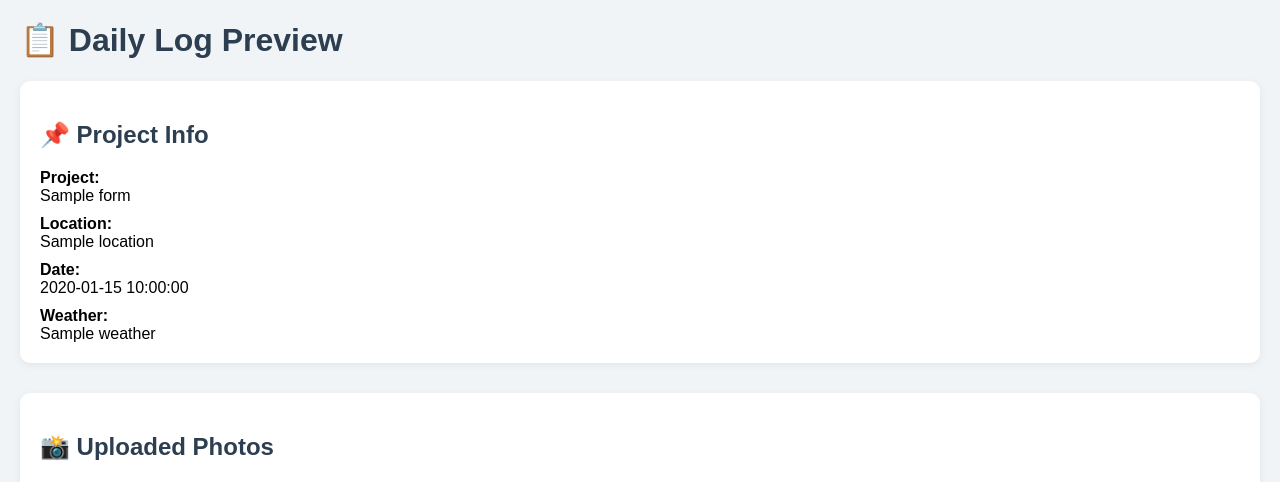
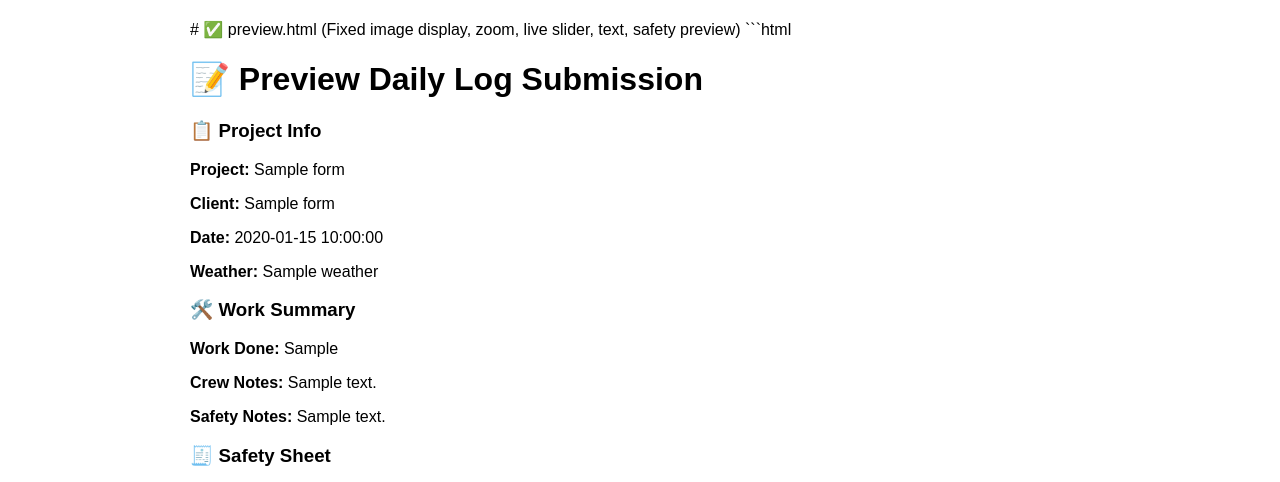
Before and after one commit to VagishKapila/gpt-material-insight-api, a Flask app: template templates/preview.html in a window 1280 px wide. Shown: the top 482 px of the page. Run offline with Flask 3, Linux system fonts and the light colour scheme; the template is opened without the code that fills it: most values are stand-ins (such as "Sample title", 1, 10 or a date in 2020); grey boxes marked "Sample" are stand-in pictures.

Commit message:
Update preview.html

````diff
--- a/templates/preview.html
+++ b/templates/preview.html
@@ -1,77 +1,77 @@
+# ✅ preview.html (Fixed image display, zoom, live slider, text, safety preview)
+
+```html
 <!DOCTYPE html>
 <html lang="en">
 <head>
-  <meta charset="UTF-8">
-  <title>Daily Log Preview</title>
+  <meta charset="UTF-8" />
+  <title>Preview Daily Log</title>
   <style>
-    body { font-family: Arial, sans-serif; margin: 20px; background: #f0f4f7; }
-    h1, h2 { color: #2c3e50; }
-    .section { margin-bottom: 30px; padding: 20px; background: #fff; border-radius: 10px; box-shadow: 0 2px 8px rgba(0,0,0,0.06); }
-    .label { font-weight: bold; display: block; margin-top: 10px; }
-    .images img {
-      width: 140px; height: auto;
-      border-radius: 6px; margin: 4px;
-      box-shadow: 0 2px 6px rgba(0,0,0,0.1);
-      cursor: zoom-in;
-    }
-    .zoom-modal {
-      display: none; position: fixed; top: 0; left: 0; width: 100%; height: 100%;
-      background: rgba(0,0,0,0.8); justify-content: center; align-items: center; z-index: 999;
-    }
-    .zoom-modal img { max-width: 90%; max-height: 90%; border-radius: 8px; }
+    body { font-family: sans-serif; max-width: 900px; margin: auto; padding: 20px; }
+    .images img { width: 180px; margin: 10px; border-radius: 6px; border: 1px solid #aaa; }
+    .images img:hover { cursor: zoom-in; border-color: #000; }
+    .slider-container { margin-bottom: 20px; }
   </style>
 </head>
 <body>
-  <h1>📋 Daily Log Preview</h1>
+  <h1>📝 Preview Daily Log Submission</h1>
+  <form method="POST" action="/generate_pdf/{{ session_id }}">
+    <h3>📋 Project Info</h3>
+    <p><b>Project:</b> {{ form_data.project_name }}</p>
+    <p><b>Client:</b> {{ form_data.client_name }}</p>
+    <p><b>Date:</b> {{ form_data.date }}</p>
+    <p><b>Weather:</b> {{ form_data.weather }}</p>
 
-  {% if form_data %}
-  <div class="section">
-    <h2>📌 Project Info</h2>
-    <div><span class="label">Project:</span> {{ form_data.project_name }}</div>
-    <div><span class="label">Location:</span> {{ form_data.location }}</div>
-    <div><span class="label">Date:</span> {{ form_data.date }}</div>
-    <div><span class="label">Weather:</span> {{ form_data.weather or "Not Provided" }}</div>
-  </div>
-  {% endif %}
+    <h3>🛠️ Work Summary</h3>
+    <p><b>Work Done:</b> {{ form_data.work_done }}</p>
+    <p><b>Crew Notes:</b> {{ form_data.crew_notes }}</p>
+    <p><b>Safety Notes:</b> {{ form_data.safety_notes }}</p>
 
-  {% if image_paths %}
-  <div class="section images">
-    <h2>📸 Uploaded Photos</h2>
-    {% for img in image_paths %}
-      <img src="{{ img }}" onclick="zoomImage(this.src)">
-    {% endfor %}
-  </div>
-  <div class="zoom-modal" id="zoomModal" onclick="this.style.display='none'">
-    <img id="zoomedImg" src="">
-  </div>
-  {% endif %}
+    {% if safety_sheet_path %}
+      <h3>🧾 Safety Sheet</h3>
+      <img src="/{{ safety_sheet_path }}" width="300" />
+    {% endif %}
 
-  {% if ai_results %}
-  <form action="/generate_pdf/{{ session_id }}" method="post">
-    <div class="section">
-      <h2>🤖 AI Scope Analysis</h2>
-      <p><strong>AI Completion:</strong> {{ ai_results.completion }}%</p>
-      <hr>
+    {% if ai_results %}
+      <h3>🤖 AI Scope Comparison</h3>
+      <p><b>Estimated Completion:</b> {{ ai_results.completion }}%</p>
+      <input type="hidden" name="item_count" value="{{ ai_results.scored_items | length }}">
+
       {% for item in ai_results.scored_items %}
-        <div>
-          <label class="label">{{ item.scope }}</label>
-          <input type="range" name="confidence_{{ loop.index0 }}" min="0" max="100" value="{{ item.confidence|int }}" oninput="document.getElementById('val_{{ loop.index0 }}').innerText = this.value">
-          <span id="val_{{ loop.index0 }}">{{ item.confidence|int }}</span>%
-          <input type="checkbox" name="match_{{ loop.index0 }}" {% if item.match %}checked{% endif %}> Match
+        <div class="slider-container">
+          <p>
+            <input type="checkbox" name="match_{{ loop.index0 }}" {% if item.match %}checked{% endif %}>
+            <b>{{ item.scope }}</b> — <span id="score_{{ loop.index0 }}">{{ item.confidence }}%</span>
+          </p>
+          <input type="range" min="0" max="100" value="{{ item.confidence }}" name="confidence_{{ loop.index0 }}"
+                 oninput="document.getElementById('score_{{ loop.index0 }}').innerText = this.value + '%'">
           <input type="hidden" name="scope_{{ loop.index0 }}" value="{{ item.scope }}">
-        </div><br>
+        </div>
       {% endfor %}
-      <input type="hidden" name="item_count" value="{{ ai_results.scored_items|length }}">
-    </div>
+    {% endif %}
+
+    {% if image_paths %}
+      <h3>📸 Jobsite Photos</h3>
+      <div class="images">
+        {% for img in image_paths %}
+          <img src="/{{ img }}" onclick="zoomImage(this.src)">
+        {% endfor %}
+      </div>
+    {% endif %}
+
+    <br>
     <button type="submit">✅ Generate Final PDF</button>
   </form>
-  {% endif %}
 
   <script>
     function zoomImage(src) {
-      document.getElementById('zoomModal').style.display = 'flex';
-      document.getElementById('zoomedImg').src = src;
+      const modal = document.createElement("div");
+      modal.style = "position:fixed;top:0;left:0;width:100%;height:100%;background:#0008;display:flex;align-items:center;justify-content:center;z-index:9999";
+      modal.innerHTML = `<img src="${src}" style="max-width:90%;max-height:90%;border:4px solid white;border-radius:12px;box-shadow:0 0 20px black">`;
+      modal.onclick = () => document.body.removeChild(modal);
+      document.body.appendChild(modal);
     }
   </script>
 </body>
 </html>
+```
````
